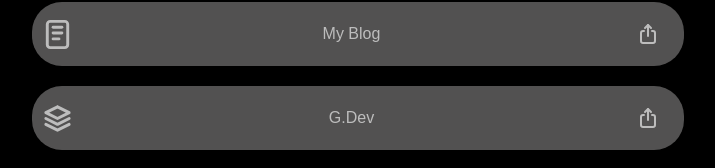
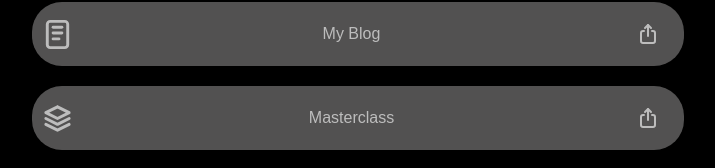
Before and after one commit to sosamsony/xxx, a React (Vite) app: page / in a window 1280 px wide. Shown: the part 724-892 px from the top of the page, without its empty margins (282-997 px from the left). Built offline with nearby package versions, Linux system fonts and the light colour scheme; a web font is replaced by a local one.

Commit message:
Update App.tsx

```diff
--- a/src/App.tsx
+++ b/src/App.tsx
@@ -167,10 +167,10 @@
 				>
 					<div className="flex justify-between items-center ml-2 mr-4">
 						<TbStack2 className=" text-[35px]" />
-						<p className="p-5">G.Dev</p>
+						<p className="p-5">Masterclass</p>
 						<TbShare2
 							className="text-[40px] hover:bg-[#5F5E5E] transition ease-in-out duration-300 rounded-full p-2"
-							title="My Masterclass"
+							title="Masterclass"
 							// id="devLink"
 							// onClick={() => handleCopyClick("")}
 						/>
```
